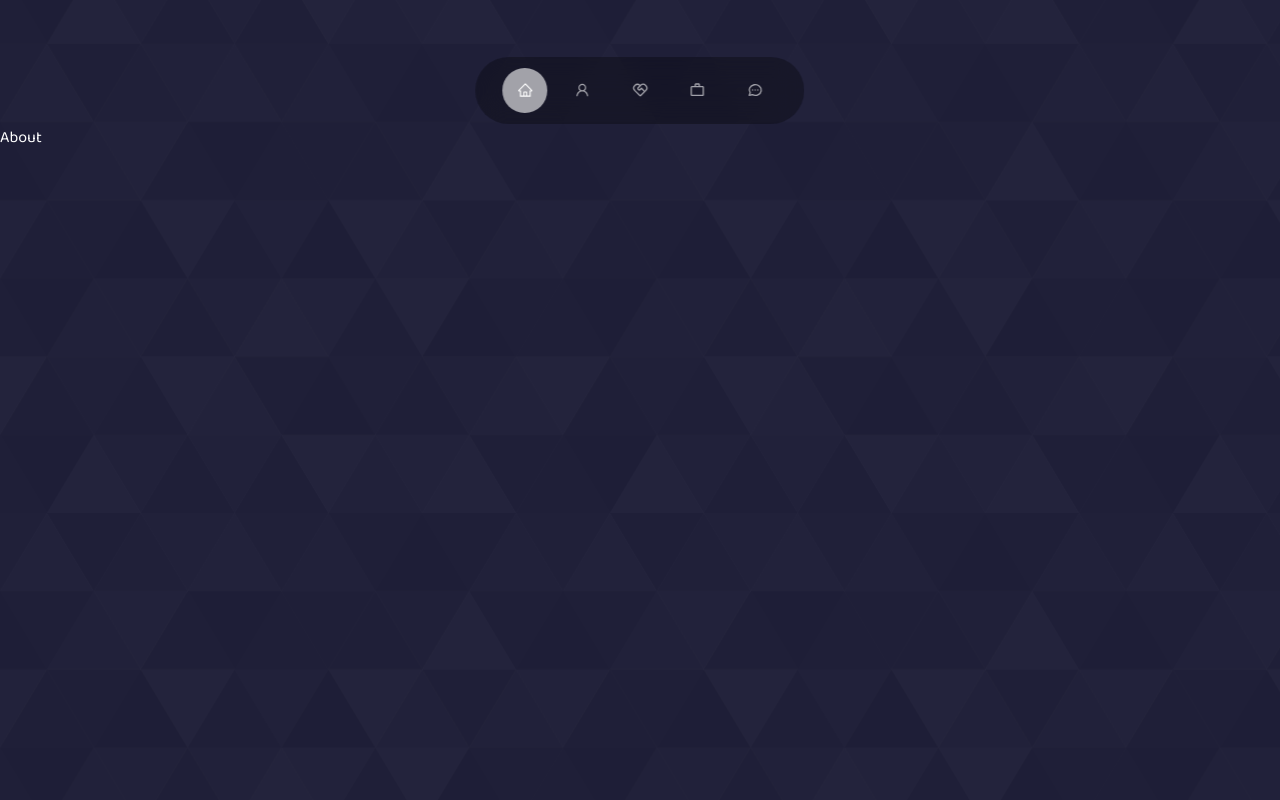
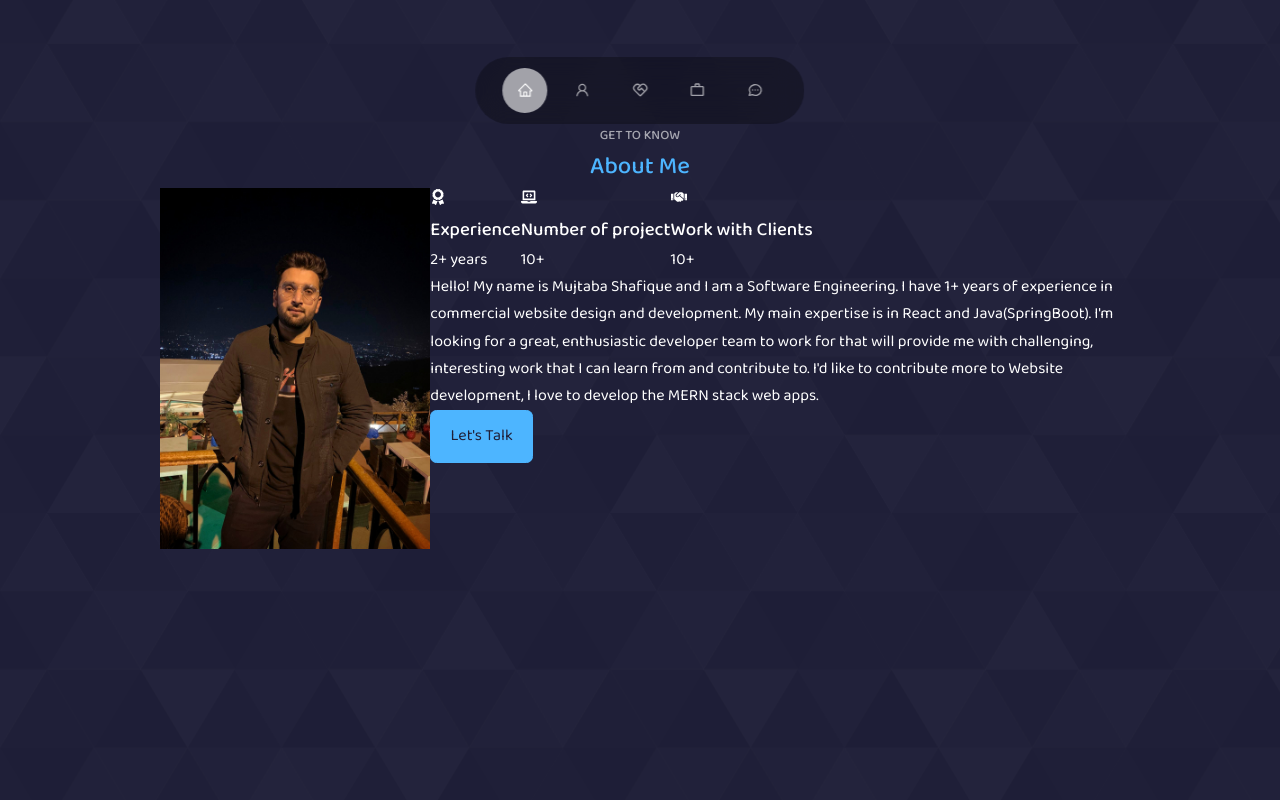
Before and after one commit to mujtabacodes/Portfolio-web-application, a React (Create React App) app: page / in a window 1280 px wide. Shown: the part 660-1460 px from the top of the page. Built offline with nearby package versions, Linux system fonts and the light colour scheme.

Commit message:
Working on About section

```diff
--- a/src/components/about/About.jsx
+++ b/src/components/about/About.jsx
@@ -1,7 +1,43 @@
-import React from 'react'
-import './about.css'
+import React from "react";
+import "./about.css";
+import ME from "./../../assets/images/about-img.JPG";
+import { FaAward, FaHandshake, FaLaptopCode } from "react-icons/fa";
+
 export default function About() {
   return (
-    <section id='about'>About</section>
-  )
+    <section id="about">
+      <h5>GET TO KNOW</h5>
+      <h2>About Me</h2>
+      <div className="container about__container">
+        <div className="about__me">
+          <img src={ME} alt="" />
+        </div>
+        <div className="about__content">
+          <div className="about__cards">
+            <div className="about__card">
+              <FaAward />
+              <h3>Experience</h3>
+              <p>2+ years</p>
+            </div>
+            <div className="about__card">
+              <FaLaptopCode />
+              <h3>Number of project</h3>
+              <p>10+</p>
+            </div>
+            <div className="about__card">
+              <FaHandshake />
+              <h3>Work with Clients</h3>
+              <p>10+</p>
+            </div>
+          </div>
+          <p>
+          Hello! My name is Mujtaba Shafique and I am a Software Engineering. I have 1+ years of experience in commercial website design and development. My main expertise is in React and Java(SpringBoot). I'm looking for a great, enthusiastic developer team to work for that will provide me with challenging, interesting work that I can learn from and contribute to. I'd like to contribute more to Website development, I love to develop the MERN stack web apps.
+          </p>
+          <a href="#contact" className="btn btn-primary">
+            Let's Talk
+          </a>
+        </div>
+      </div>
+    </section>
+  );
 }
--- a/src/components/about/about.css
+++ b/src/components/about/about.css
@@ -0,0 +1,8 @@
+.about__container{
+    display: flex;
+    display: row;
+}
+.about__cards{
+    display: flex;
+    display: row;
+}
--- a/src/components/home/home.css
+++ b/src/components/home/home.css
@@ -55,7 +55,7 @@ header {
 .scroll__down {
   position: absolute;
   right: -1.3rem;
-  bottom: 5rem;
+  bottom: 7.2rem;
   transform: rotate(90deg);
   font-weight: 200;
   font-size: 0.9rem;
```
